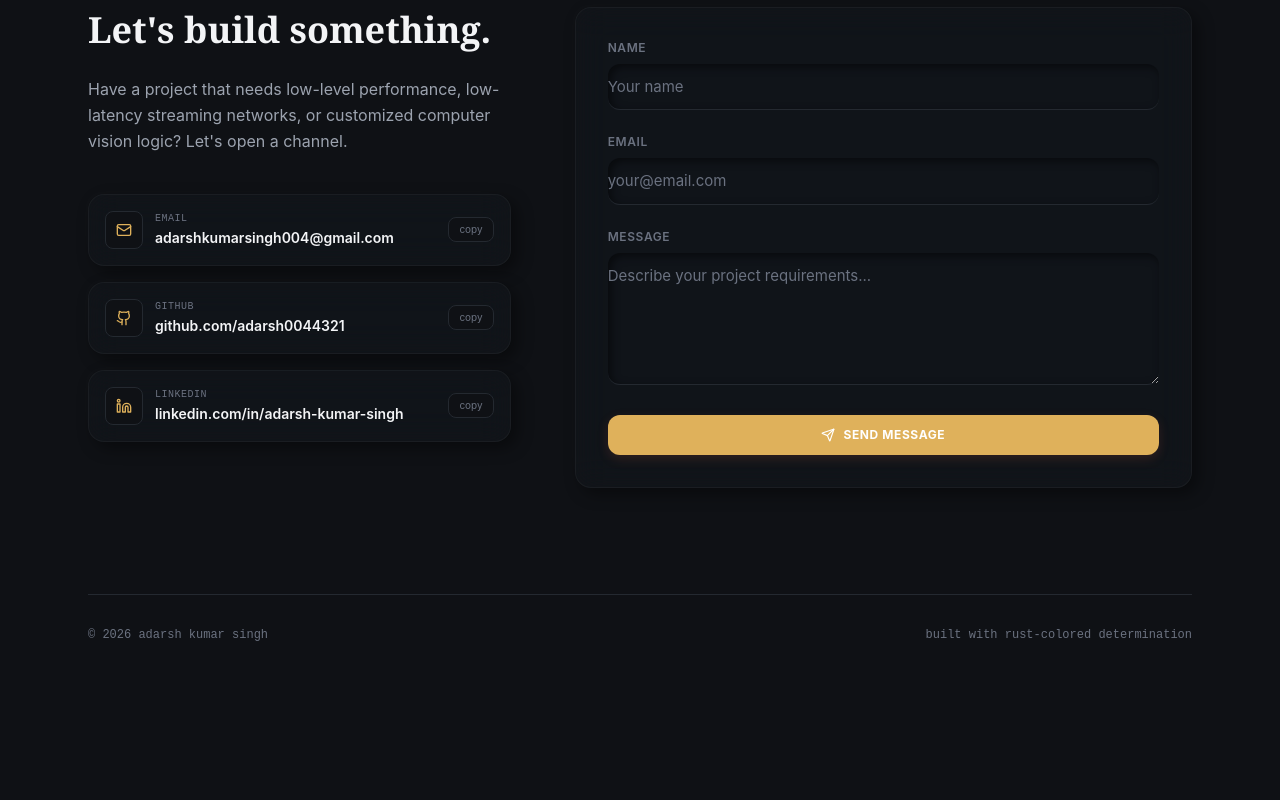
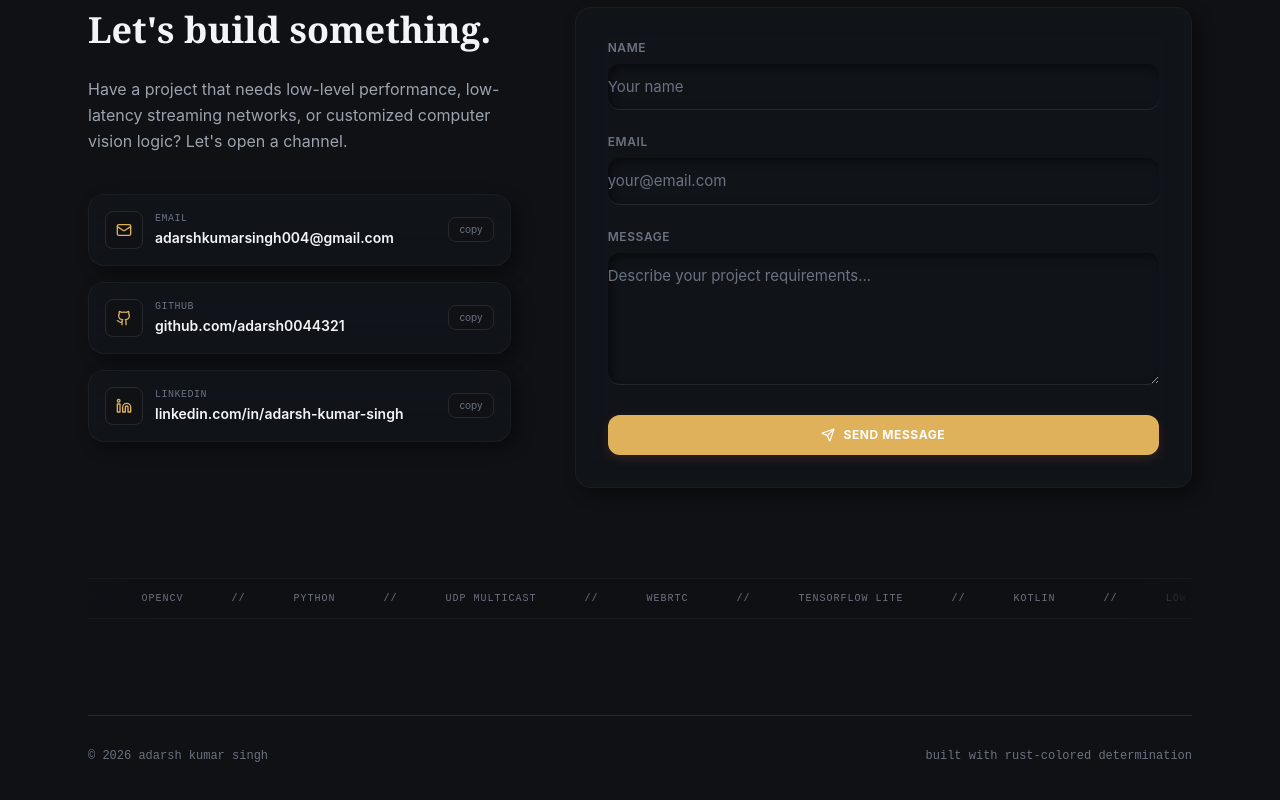
Before and after one commit to adarsh0044321/helloadarsh, a React (Vite) app: page / in a window 1280 px wide. Shown: the part 5204-6004 px from the top of the page. Before the commit the page ends 5975 px from the top, so only its background shows below. Built offline with nearby package versions, Linux system fonts and the light colour scheme; a web font is replaced by a local one.

Commit message:
feat: add infinite-scrolling marquee technology ticker to footer

```diff
--- a/src/components/ContactSection.tsx
+++ b/src/components/ContactSection.tsx
@@ -238,6 +238,43 @@ export default function ContactSection() {
           </motion.div>
         </div>
 
+        {/* Infinite Tech Marquee */}
+        <div className="mt-20 relative w-full overflow-hidden py-3 border-y border-border/40 select-none bg-surface/[0.02] backdrop-blur-[2px]">
+          <div className="absolute left-0 top-0 bottom-0 w-16 bg-gradient-to-r from-bg to-transparent z-10 pointer-events-none" />
+          <div className="absolute right-0 top-0 bottom-0 w-16 bg-gradient-to-l from-bg to-transparent z-10 pointer-events-none" />
+
+          <div className="animate-marquee flex gap-12 text-[10px] font-mono tracking-widest text-text-muted uppercase">
+            {/* Group 1 */}
+            <div className="flex gap-12 shrink-0">
+              <span>RUST</span> <span>//</span>
+              <span>TOKIO</span> <span>//</span>
+              <span>Win32 API</span> <span>//</span>
+              <span>OPENCV</span> <span>//</span>
+              <span>PYTHON</span> <span>//</span>
+              <span>UDP MULTICAST</span> <span>//</span>
+              <span>WEBRTC</span> <span>//</span>
+              <span>TENSORFLOW LITE</span> <span>//</span>
+              <span>KOTLIN</span> <span>//</span>
+              <span>LOW LATENCY STREAMING</span> <span>//</span>
+              <span>CUDA CORES</span> <span>//</span>
+            </div>
+            {/* Group 2 (Duplicate for seamless loop) */}
+            <div className="flex gap-12 shrink-0">
+              <span>RUST</span> <span>//</span>
+              <span>TOKIO</span> <span>//</span>
+              <span>Win32 API</span> <span>//</span>
+              <span>OPENCV</span> <span>//</span>
+              <span>PYTHON</span> <span>//</span>
+              <span>UDP MULTICAST</span> <span>//</span>
+              <span>WEBRTC</span> <span>//</span>
+              <span>TENSORFLOW LITE</span> <span>//</span>
+              <span>KOTLIN</span> <span>//</span>
+              <span>LOW LATENCY STREAMING</span> <span>//</span>
+              <span>CUDA CORES</span> <span>//</span>
+            </div>
+          </div>
+        </div>
+
         {/* Footer */}
         <div className="mt-24 pt-8 border-t border-border flex flex-col sm:flex-row justify-between items-center gap-4">
           <span className="font-mono text-xs text-text-muted">
--- a/src/index.css
+++ b/src/index.css
@@ -200,3 +200,19 @@ textarea {
 .hover-sheen:hover::after {
   transform: translateX(100%) skewX(-15deg);
 }
+
+/* ── Infinite Marquee Animation ── */
+@keyframes marquee {
+  0% { transform: translateX(0%); }
+  100% { transform: translateX(-50%); }
+}
+
+.animate-marquee {
+  display: flex;
+  width: max-content;
+  animation: marquee 25s linear infinite;
+}
+
+.animate-marquee:hover {
+  animation-play-state: paused;
+}
```
